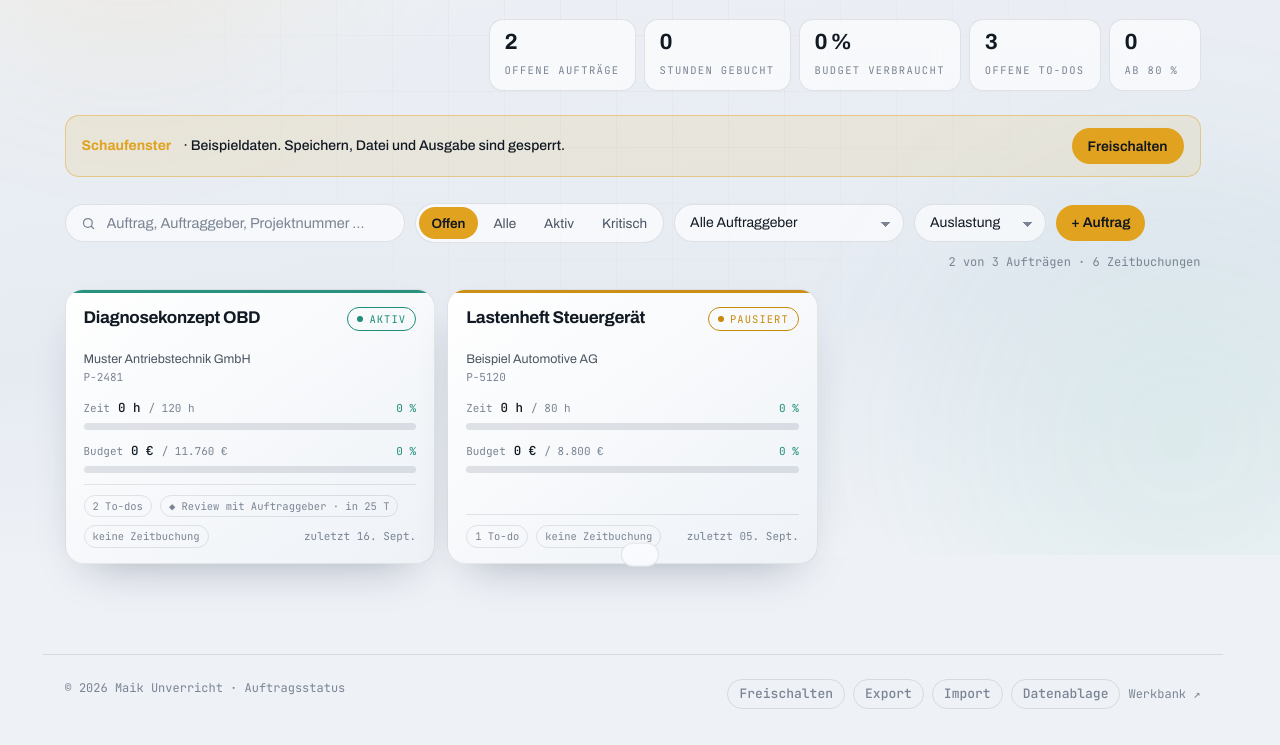
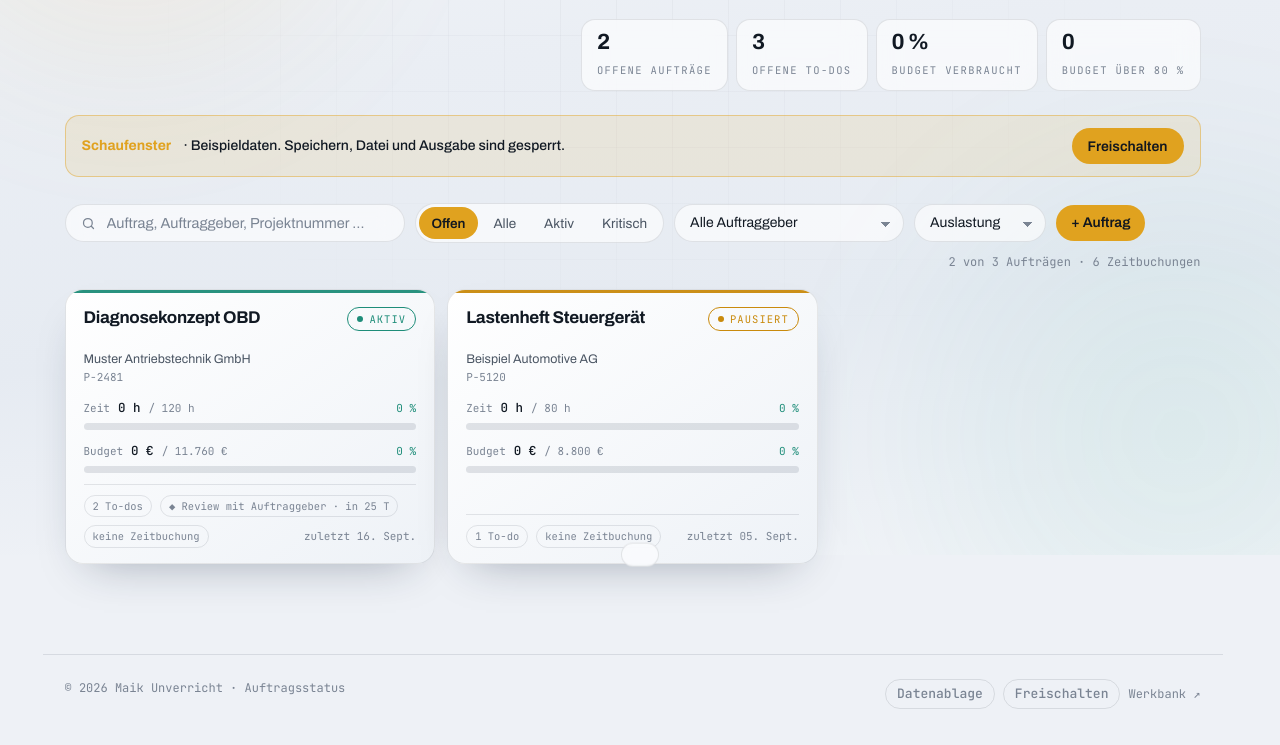
Before and after one commit to maikunverricht/Auftragsstatus, a plain HTML site: page index.html in a window 1280 px wide. Shown: the part 245-990 px from the top of the page. Drawn offline with Linux system fonts and the light colour scheme.

Commit message:
Add files via upload

```diff
--- a/index.html
+++ b/index.html
@@ -484,7 +484,7 @@ html[data-theme="light"]{
 
 <header class="nav">
   <div class="nav-in">
-    <a class="brand" href="https://maikunverricht.github.io/WerkbankUnverricht/"><span class="mark" aria-hidden="true"><svg viewBox="15 5 90 102"><path d="M26,16 V62 A34,34 0 0 0 94,62 V16" fill="none" stroke="currentColor" stroke-width="22" stroke-linecap="round" stroke-linejoin="round"/><circle cx="60" cy="64" r="18.5" fill="var(--amber,#F2B33D)"/></svg></span><span class="hide-sm">Werkbank&nbsp;</span><b>Auftragsstatus</b></a>
+    <a class="brand" title="Zum Cockpit" href="https://maikunverricht.github.io/Der-Werkzeugkasten/"><span class="mark" aria-hidden="true"><svg viewBox="15 5 90 102"><path d="M26,16 V62 A34,34 0 0 0 94,62 V16" fill="none" stroke="currentColor" stroke-width="22" stroke-linecap="round" stroke-linejoin="round"/><circle cx="60" cy="64" r="18.5" fill="var(--amber,#F2B33D)"/></svg></span><span class="hide-sm">Werkbank&nbsp;</span><b>Auftragsstatus</b></a>
     <div class="nav-r">
       <button class="filechip" id="fileChip" type="button" data-s="local" title="Datenablage">
         <span class="fdot" aria-hidden="true"></span><span id="fileName">lokal</span>
@@ -534,12 +534,7 @@ html[data-theme="light"]{
 
 <footer class="site">
   <span>© <span id="yr"></span> Maik Unverricht · Auftragsstatus</span>
-  <span class="f-r">
-    <button class="pill sm" id="exportBtn" type="button">Export</button>
-    <button class="pill sm" id="importBtn" type="button">Import</button>
-    <button class="pill sm" id="srcBtn" type="button">Datenablage</button>
-    <a href="https://maikunverricht.github.io/WerkbankUnverricht/">Werkbank ↗</a>
-  </span>
+  <span class="f-r"><button class="pill sm" id="srcBtn" type="button">Datenablage</button><a href="https://maikunverricht.github.io/WerkbankUnverricht/">Werkbank ↗</a></span>
 </footer>
 
 <div class="toast" id="toast" role="status" aria-live="polite"></div>
@@ -1249,13 +1244,23 @@ html[data-theme="light"]{
   function fussknopf() {
     if (!cfg.fuss) return;
     var f = document.querySelector(cfg.fuss);
-    if (!f) return;
+    if (!f) {
+      /* Manche Werkzeuge rufen start() beim Parsen auf – dann steht die
+         Fußzeile noch nicht. Einmal nachfassen, sobald sie da ist. */
+      if (document.readyState === 'loading') {
+        document.addEventListener('DOMContentLoaded', fussknopf, { once: true });
+      }
+      return;
+    }
     var b = document.createElement('button');
     b.type = 'button';
     b.className = cfg.fussKlasse || 'pill sm';
     b.textContent = lage && lage.status === 'frei' ? 'Lizenz' : 'Freischalten';
     b.addEventListener('click', dialogAuf);
-    f.insertBefore(b, f.firstChild);
+    /* Vor den letzten Eintrag – der ist in allen Werkzeugen der Verweis
+       nach draußen, und davor gehört der Lizenzknopf hin. */
+    var letzter = f.lastElementChild;
+    if (letzter) f.insertBefore(b, letzter); else f.appendChild(b);
   }
 
   /* ── Tor ───────────────────────────────────────────────── */
@@ -2041,10 +2046,9 @@ function renderKPIs(){
   const kritisch = off.filter(r => (r.qH != null && r.qH >= .8) || (r.qE != null && r.qE >= .8)).length;
   $('#kpis').innerHTML =
       '<div class="kpi"><b>' + off.length + '</b><span>offene Aufträge</span></div>'
-    + '<div class="kpi"><b>' + dec.format(hSum) + '</b><span>Stunden gebucht</span></div>'
+    + '<div class="kpi"><b>' + todosOffen + '</b><span>offene To-dos</span></div>'
     + '<div class="kpi"><b>' + (budSum ? Math.round(verbr / budSum * 100) + ' %' : '–') + '</b><span>Budget verbraucht</span></div>'
-    + '<div class="kpi"><b>' + todosOffen + '</b><span>offene To-dos</span></div>'
-    + '<div class="kpi"><b>' + kritisch + '</b><span>ab 80 %</span></div>';
+    + '<div class="kpi' + (kritisch ? ' warn' : '') + '"><b>' + kritisch + '</b><span>Budget über 80 %</span></div>';
 }
 
 function cardHTML(r){
@@ -2600,9 +2604,9 @@ $('#fsOpen').addEventListener('click', fsOpen);
 $('#fsNew').addEventListener('click', fsNew);
 $('#fsDetach').addEventListener('click', fsDetach);
 $('#fsExport').addEventListener('click', exportieren);
-$('#exportBtn').addEventListener('click', exportieren);
+($('#exportBtn') || { addEventListener(){} }).addEventListener('click', exportieren);
 $('#fsImport').addEventListener('click', () => { $('#dlgSrc').close(); $('#ownInput').click(); });
-$('#importBtn').addEventListener('click', () => $('#ownInput').click());
+($('#importBtn') || { addEventListener(){} }).addEventListener('click', () => $('#ownInput').click());
 $('#ownInput').addEventListener('change', async e => {
   const f = e.target.files && e.target.files[0]; if (!f) return;
   try {
```
